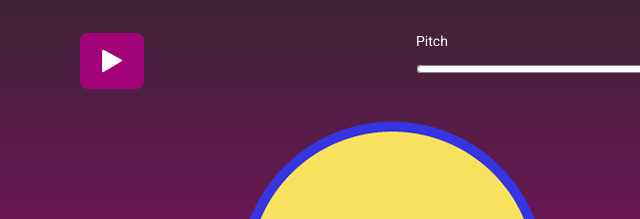
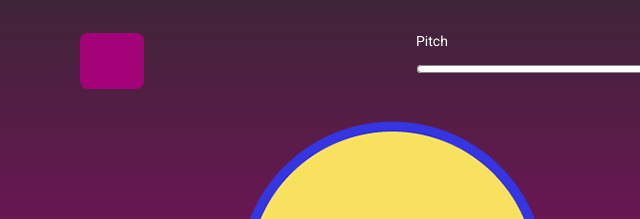
Before and after one commit to Amreal-Lamanera/duck, a plain HTML site: page index.html in a window 1280 px wide. Shown: the part 264-483 px from the top of the page, 0-640 px from the left. Drawn offline with Linux system fonts and the light colour scheme.

Commit message:
RIMUOVO PLAY IMG

```diff
--- a/index.html
+++ b/index.html
@@ -38,7 +38,7 @@
                 <div class="controls">
                     <!-- Play Button -->
                     <button>
-                        <img src="images/play.png" alt="PLAY">
+                        <!-- <img src="images/play.png" alt="PLAY"> -->
                     </button>
                     <!-- Controlli del tono -->
                     <div class="control-pitch">
```
